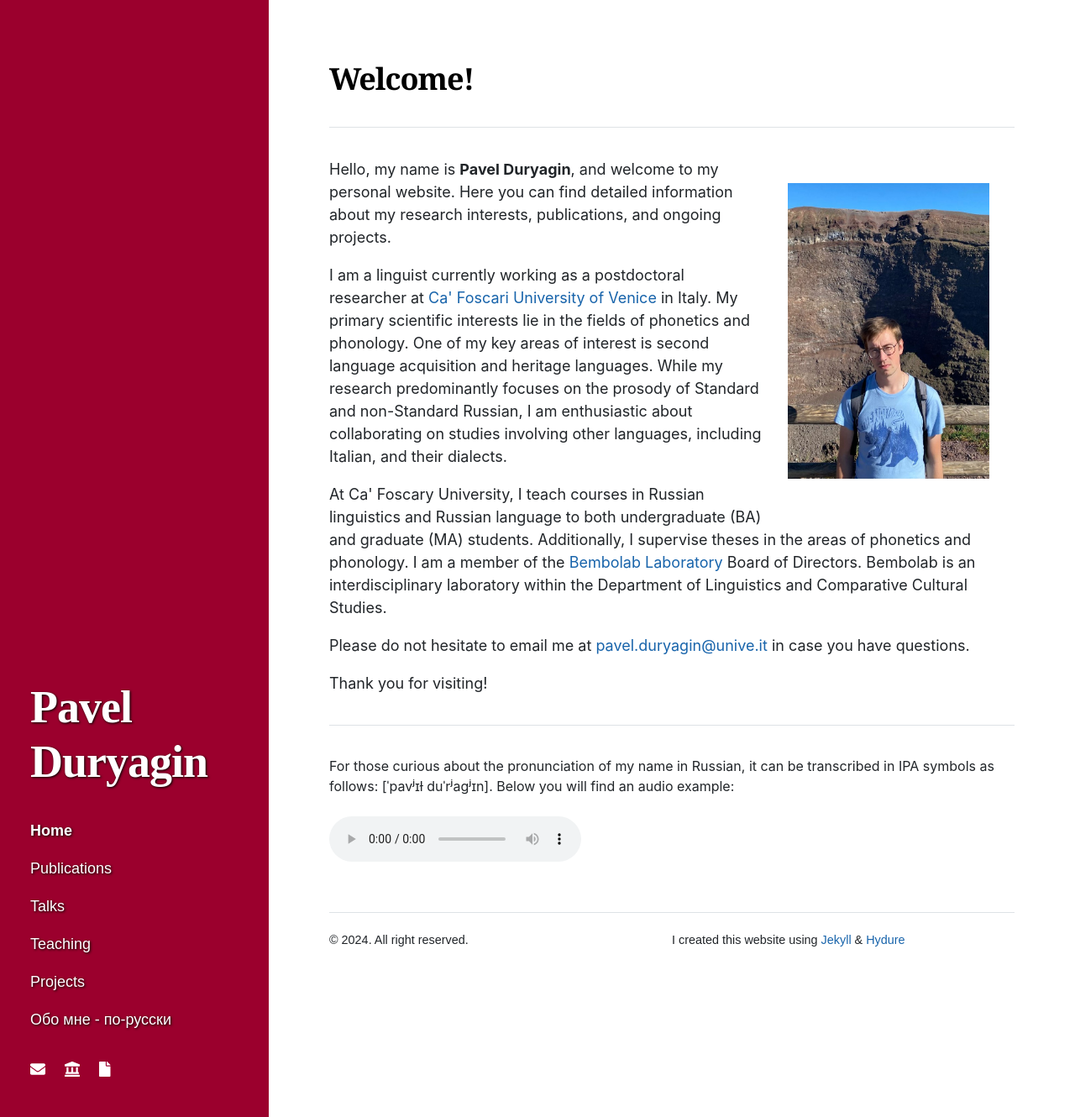
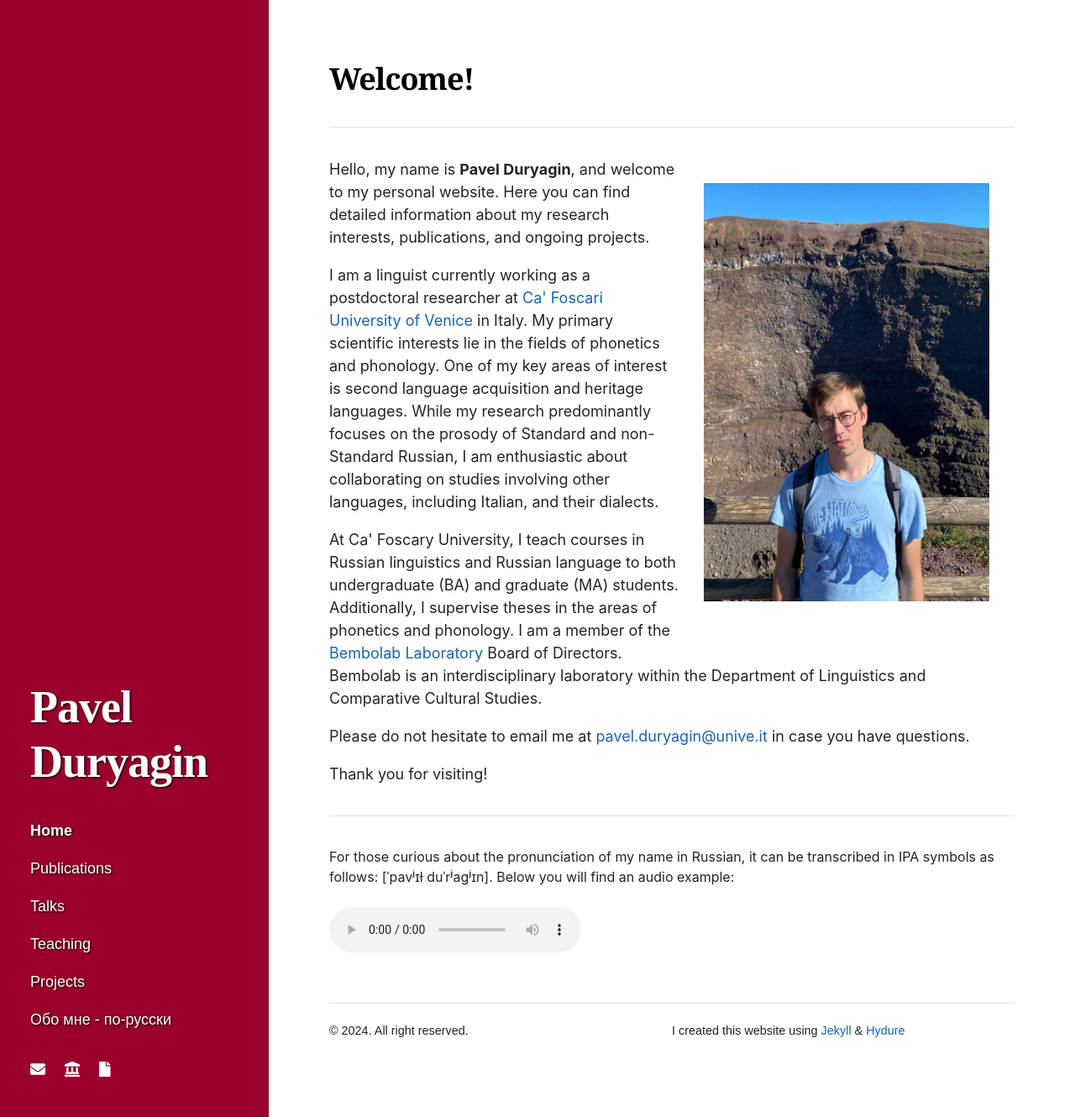
Before and after one commit to pavelduryagin/pavelduryagin.github.io, a Jekyll site: the page built from index.html, in a window 1280 px wide and 1330 px high. Shown: the whole window at 84% size. Built offline with Jekyll 4.4.1, drawn with Linux system fonts in a browser that asks for light colours; nearby versions of some CDN libraries.

Commit message:
Update index.html

```diff
--- a/index.html
+++ b/index.html
@@ -9,7 +9,7 @@ title: Welcome!
 
 <hr>
 
-<img src="image1.jpg" alt="Me" style="float:right; width:300px; padding-top:30px; padding-right:30px; padding-bottom: 30px; padding-left: 30px;">
+<img src="image1.jpg" alt="Me" style="float:right; width:400px; padding-top:30px; padding-right:30px; padding-bottom: 30px; padding-left: 30px;">
 <p>Hello, my name is <b>Pavel Duryagin</b>, and welcome to my personal website. Here you can find detailed information about my research interests, publications, and ongoing projects.</p>
 
 <p>I am a linguist currently working as a postdoctoral researcher at <a href="https://www.unive.it/pag/13526" target=”_blank”>Ca' Foscari University of Venice</a> in Italy.
```
